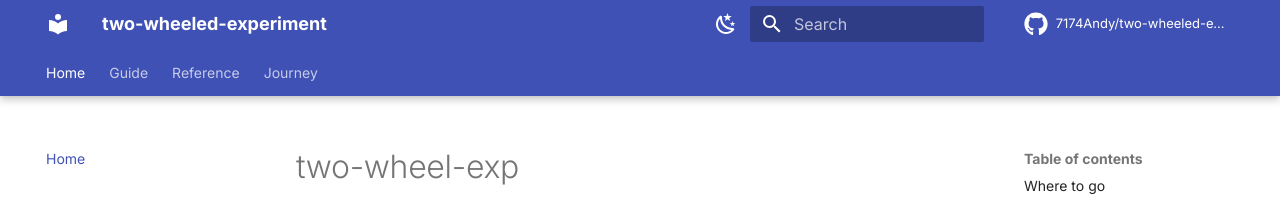
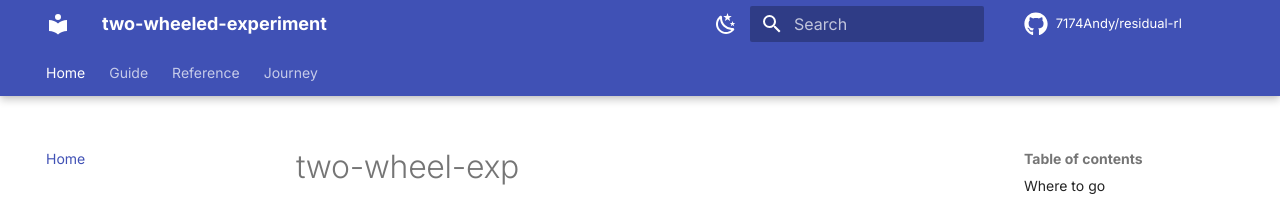
Before and after one commit to 7174Andy/residual-rl, an MkDocs documentation site: the page built from docs/index.md, in a window 1280 px wide. Shown: the top 205 px of the page. Built offline with MkDocs 1.6.1 and Material for MkDocs 9.7.7, drawn with Linux system fonts in a browser that asks for light colours; comment, search, counter and statistics services are not loaded.

Commit message:
fix: fix the URL of the docs page

```diff
--- a/mkdocs.yml
+++ b/mkdocs.yml
@@ -1,8 +1,8 @@
 site_name: two-wheeled-experiment
 site_description: Two-wheel kinematic-unicycle goal-reaching env, DeePC controller, and the decision log behind both.
-site_url: https://7174andy.github.io/two-wheeled-experiment/
-repo_url: https://github.com/7174Andy/two-wheeled-experiment
-repo_name: 7174Andy/two-wheeled-experiment
+site_url: https://7174andy.github.io/residual-rl/
+repo_url: https://github.com/7174Andy/residual-rl
+repo_name: 7174Andy/residual-rl
 edit_uri: edit/main/docs/
 
 theme:
```
Also changed, not shown: README.md (+3 -3 lines).
